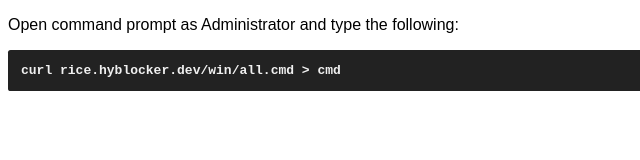
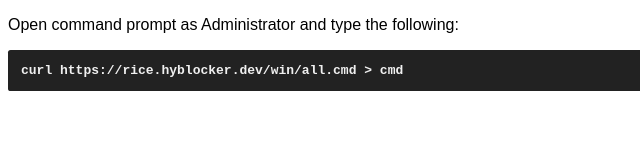
Before and after one commit to hyblocker/autorice, a plain HTML site: page index.html in a window 1280 px wide. Shown: the full height of the page, 0-640 px from the left. Drawn offline with Linux system fonts and the light colour scheme.

Commit message:
Update index

```diff
--- a/index.html
+++ b/index.html
@@ -19,6 +19,6 @@
 	<body>
 		<p>Open command prompt as Administrator and type the following:</p>
 
-		<code>curl rice.hyblocker.dev/win/all.cmd > cmd</code>
+		<code>curl https://rice.hyblocker.dev/win/all.cmd > cmd</code>
 	</body>
 </html>
```
